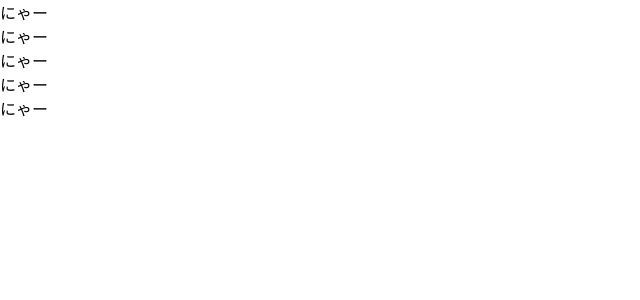
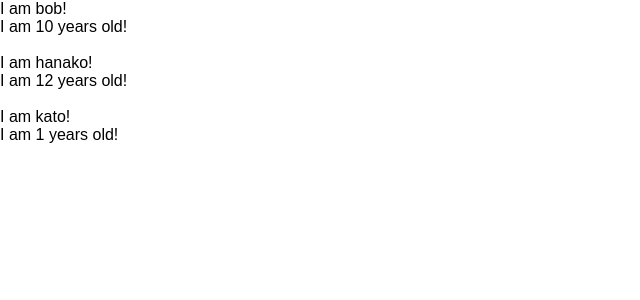
Before and after one commit to tyapaman/firebase-crud-app, a React (Create React App) app: page / in a window 1280 px wide. Shown: the top 300 px of the page, without its empty margins (0-640 px from the left). Built offline with nearby package versions, Linux system fonts and the light colour scheme.

Commit message:
props定義、受け渡し、受け取り、map化、defaultProps

```diff
--- a/src/App.js
+++ b/src/App.js
@@ -1,36 +1,44 @@
 //jsxを使用する場合はReactは必要
 import React, { Component } from 'react';
 
-//Classコンポーネント
-//class App extends Component {
-//  render() {
-//    return (
-//      // React.Fragmentで余計なタグを出力せずに済む
-//      <React.Fragment>
-//        {/* htmlForはラベルとフォームパーツの関連づけ */}
-//        <label htmlFor="name">名前</label>
-//        <input id="name" type="text" onChange={(event)=>{console.log(event.target.value)}}/>
-//      </React.Fragment>
-//    );
-//  }
-//}
-
-//関数コンポーネント
-const Cat = () =>{
-  return <div>にゃー</div>
+//関数コンポーネント,引数にpropsを受け取る
+const User = (props) =>{
+  // (はreturnのすぐ後にないとダメ！改行するとエラ-
+  return (
+    <div>
+      {/* propsを受け取る */}
+      I am {props.name}!<br/>
+      I am {props.age} years old!<br/>
+      <br/>
+    </div>
+  );
 }
 
 //関数コンポーネント
 const App = () =>{
+  const profiles =[
+    { name:"bob", age:10},
+    { name:"hanako", age:12},
+    { name:"kato"}
+  ]
   return (
   <React.Fragment>
-    <Cat />
-    <Cat />
-    <Cat />
-    <Cat />
-    <Cat />
+    {/* Userコンポーネントにたいしてpropsを渡せる */}
+    {
+     profiles.map((profile,index)=>{
+        //<User>の中はJSXでJSX内の{}はjavascript
+        //props名を定義しコンポーネントにpropsを渡している
+        return <User name={profile.name} age={profile.age} key={index} />;
+      })
+    }
   </React.Fragment>
   );
 }
 
+//defaultpropsで初期値を設定できる
+User.defaultProps={
+  age:1
+}
+
+
 export default App;
```
